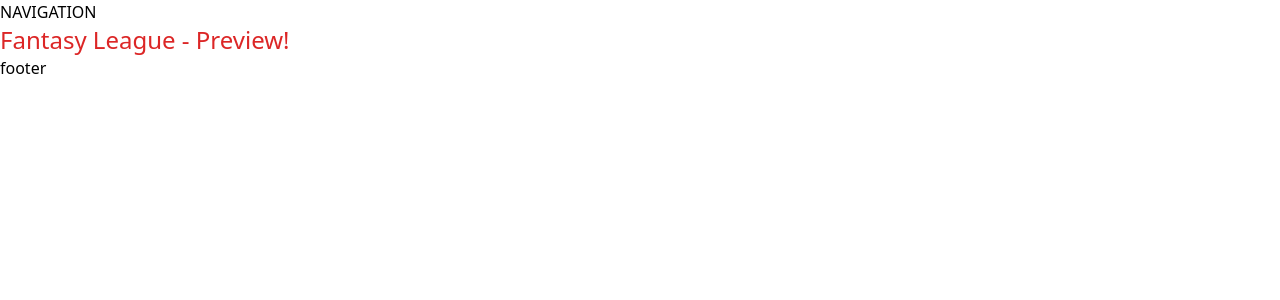
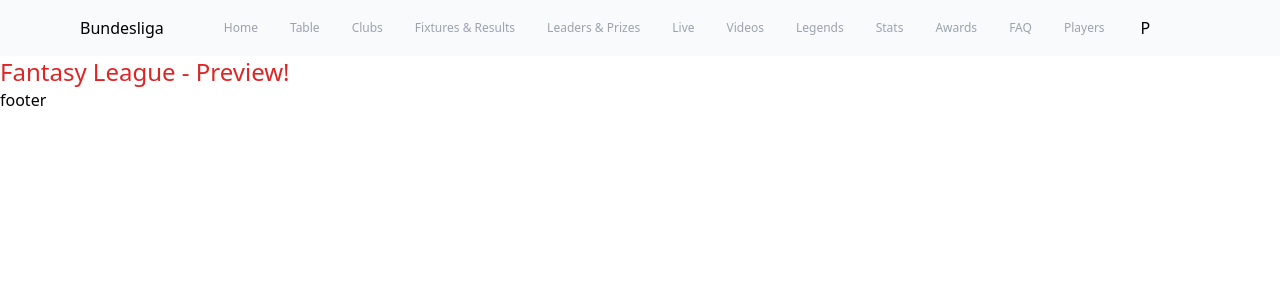
Before and after one commit to ppilatso/gergenpress, a Next.js app: page / in a window 1280 px wide. Shown: the top 300 px of the page. Built offline with nearby package versions, Linux system fonts and the light colour scheme.

Commit message:
added links to navigation bar

```diff
--- a/components/navbar/navbar.tsx
+++ b/components/navbar/navbar.tsx
@@ -21,7 +21,28 @@ const navigation = [
 function navbar() {
    return (
       <div>
-         NAVIGATION
+         <nav className='bg-slate-50'>
+         <div className="mx-auto items-center max-w-8xl px-2 sm:px-6 lg:px-8">
+            <div className="relative flex h-14 items-center">
+               <div className='px-12'>Bundesliga</div>
+               <div className='flex items-center space-x-2'>
+                  {navigation.map((link, index) => {
+                     return (
+                     <ul className='text-gray-400 px-3 py-2 text-xs font-light' key={index}>
+                        <Link href={link.href}>
+                           <li key={index}>{link.name}</li>
+                        </Link>
+                     </ul>
+                     );
+                  })}
+               </div>
+
+               <div className="absolute inset-y-0 right-0 flex items-center pr-2 sm:static sm:inset-auto sm:ml-6 sm:pr-0">
+                  P
+               </div>
+            </div>
+         </div>
+         </nav>
       </div>
    )
 }
```
